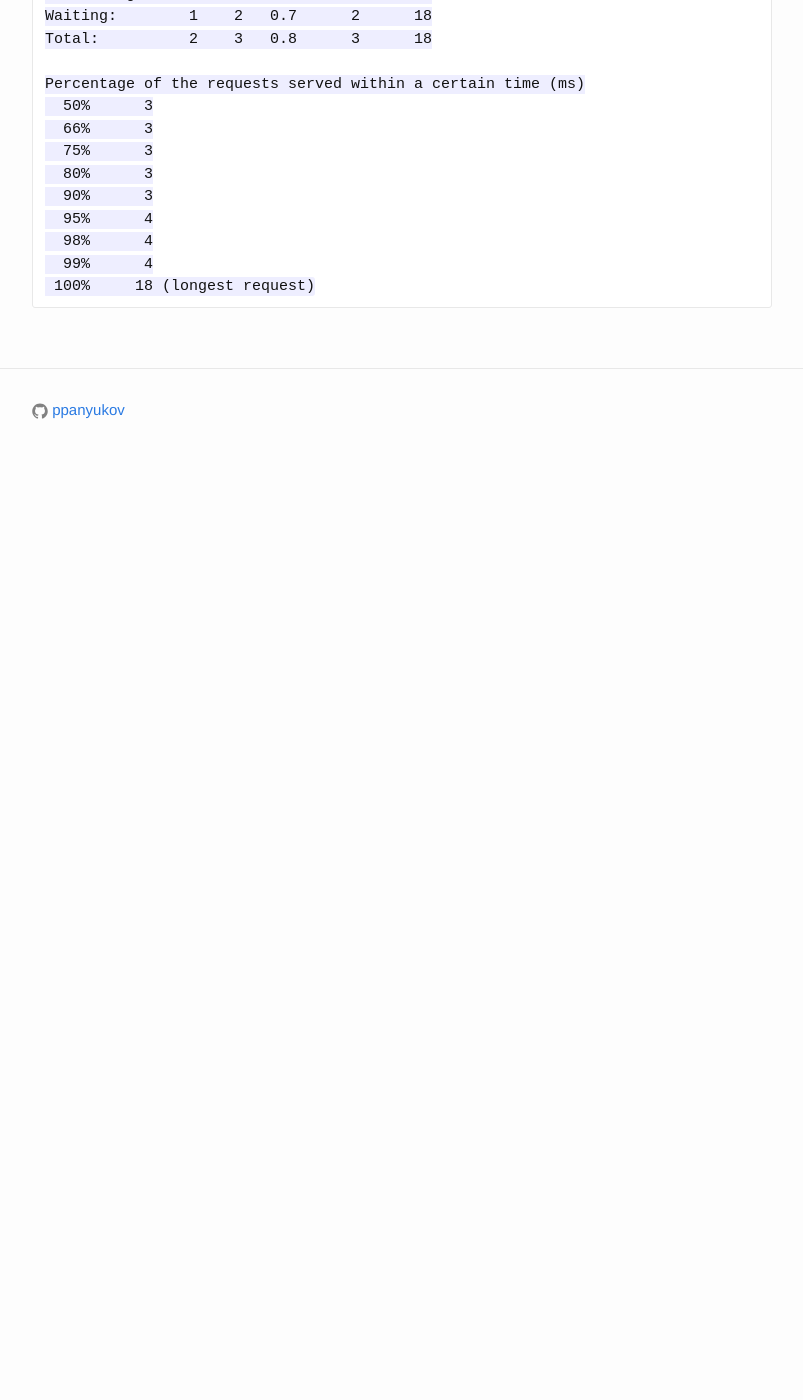
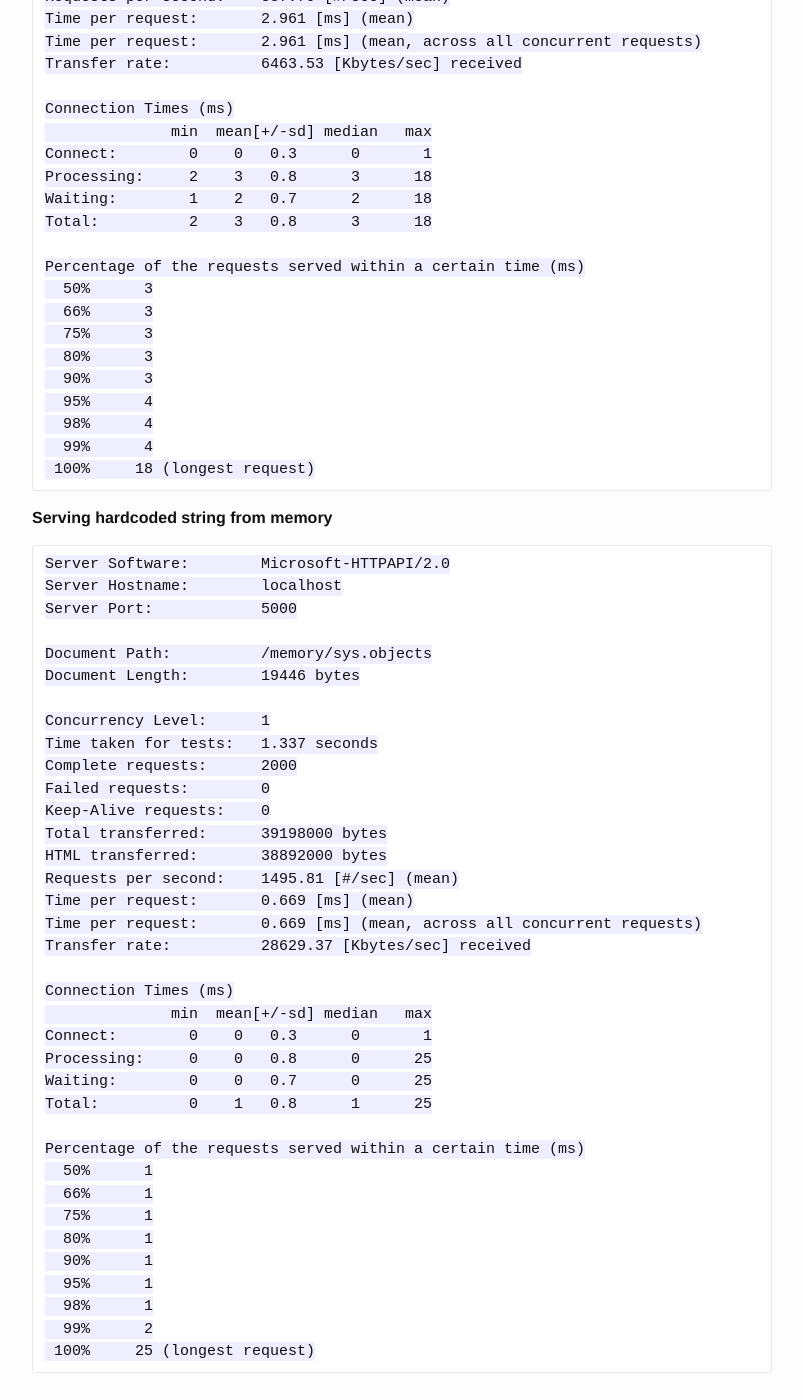
Before and after one commit to ppanyukov/ppanyukov.github.com, a Jekyll site: the page built from _posts/2015-05-20-entity-framework-7-performance.md, in a window 1280 px wide and 1400 px high, scrolled down 3353 px. Shown: the whole window, without its empty margins (238-1041 px from the left). Built offline with Jekyll 4.4.1, drawn with Linux system fonts in a browser that asks for light colours; before the commit the page ends 3834 px from its top, so only the background shows below that; some of the changed text lies outside the part shown.

Commit message:
Update Entity Framework 7 post to include benchmark to service hard-coded JSON from memory.

```diff
--- a/_posts/2015-05-20-entity-framework-7-performance.md
+++ b/_posts/2015-05-20-entity-framework-7-performance.md
@@ -30,9 +30,18 @@ ADO.NET (writing code by hand) and [dapper.net].
 
 The bechmark:
 
-- 	A simple ASP.NET 5 Web Api project with three endpoints, each doing a simple
-	`select name, type ... from sys.objects` using EF7, [dapper.net] and raw ADO.NET code written
-	by hand.
+- 	A simple ASP.NET 5 Web Api project with several endpoints each doing a simple
+	`select name, type ... from sys.objects` and returing data in JSON format.
+
+	Endpoints implemented using:
+
+	- 	Entity Framework 7;
+	- 	[dapper.net];
+	- 	raw ADO.NET code written by hand; and
+	- 	serving hard-coded JSON response from memory.
+<br/>
+<br/>
+
 
 -	I used [`ab`][ab] benchmarker to see how many requests per second I get from each endpoint.
 
@@ -44,6 +53,7 @@ The bechmark:
 - 	Entity Framework 7 (beta 7): 50 req/sec
 -	[Dapper.net][dapper.net]: 340 req/sec
 -	Raw ADO.NET (all code writting by hand): 337 req/sec
+- 	Serving JSON from memory: 1495 req/sec
 
 
 
@@ -173,6 +183,46 @@ The bechmark:
 
 
 
+**Serving hardcoded string from memory**
+
+	Server Software:        Microsoft-HTTPAPI/2.0
+	Server Hostname:        localhost
+	Server Port:            5000
+
+	Document Path:          /memory/sys.objects
+	Document Length:        19446 bytes
+
+	Concurrency Level:      1
+	Time taken for tests:   1.337 seconds
+	Complete requests:      2000
+	Failed requests:        0
+	Keep-Alive requests:    0
+	Total transferred:      39198000 bytes
+	HTML transferred:       38892000 bytes
+	Requests per second:    1495.81 [#/sec] (mean)
+	Time per request:       0.669 [ms] (mean)
+	Time per request:       0.669 [ms] (mean, across all concurrent requests)
+	Transfer rate:          28629.37 [Kbytes/sec] received
+
+	Connection Times (ms)
+	              min  mean[+/-sd] median   max
+	Connect:        0    0   0.3      0       1
+	Processing:     0    0   0.8      0      25
+	Waiting:        0    0   0.7      0      25
+	Total:          0    1   0.8      1      25
+
+	Percentage of the requests served within a certain time (ms)
+	  50%      1
+	  66%      1
+	  75%      1
+	  80%      1
+	  90%      1
+	  95%      1
+	  98%      1
+	  99%      2
+	 100%     25 (longest request)
+
+
 
 [dapper.net]: https://github.com/StackExchange/dapper-dot-net "dapper.net github project"
 [ab]: http://en.wikipedia.org/wiki/ApacheBench "Wikipedia - ApacheBench tool"
```
